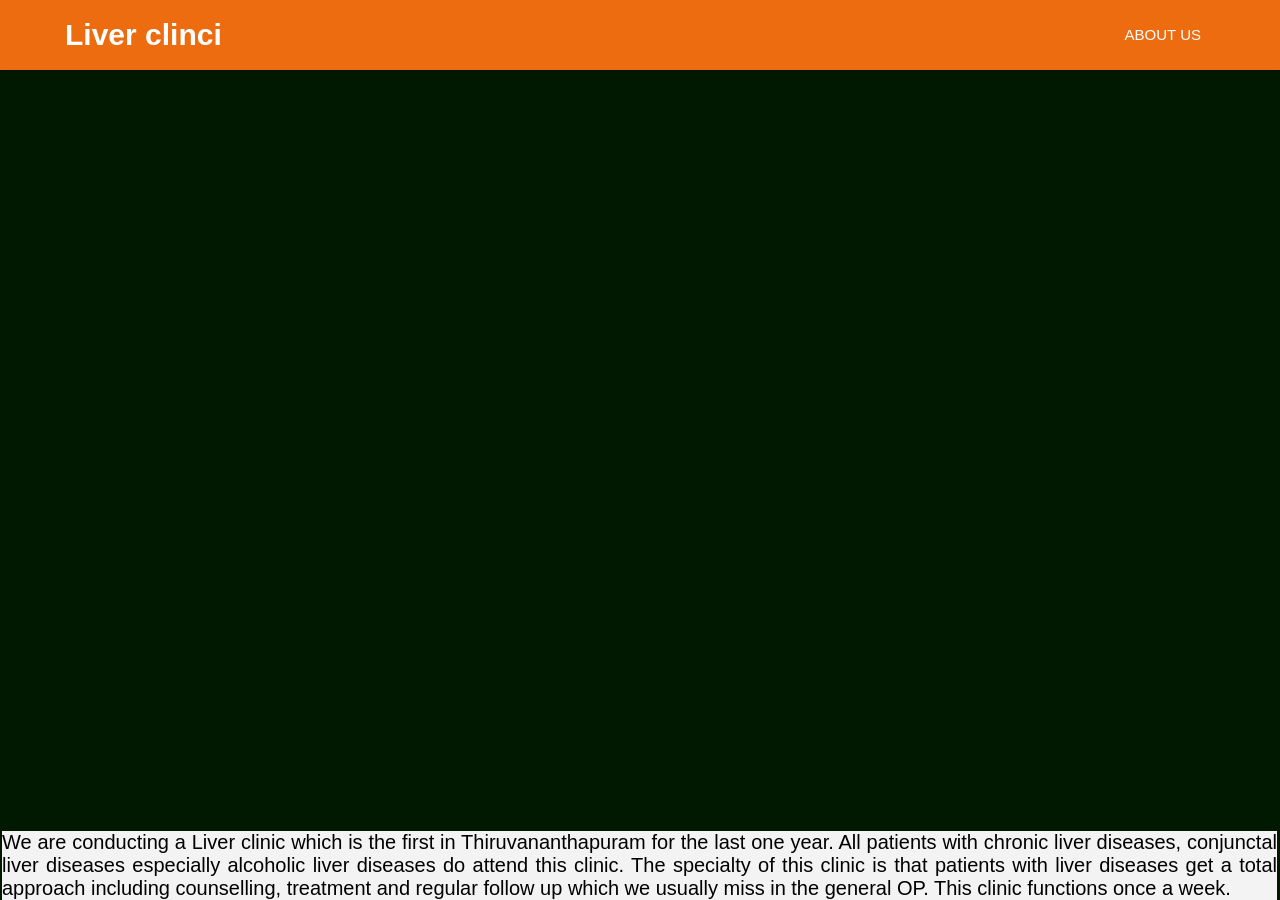
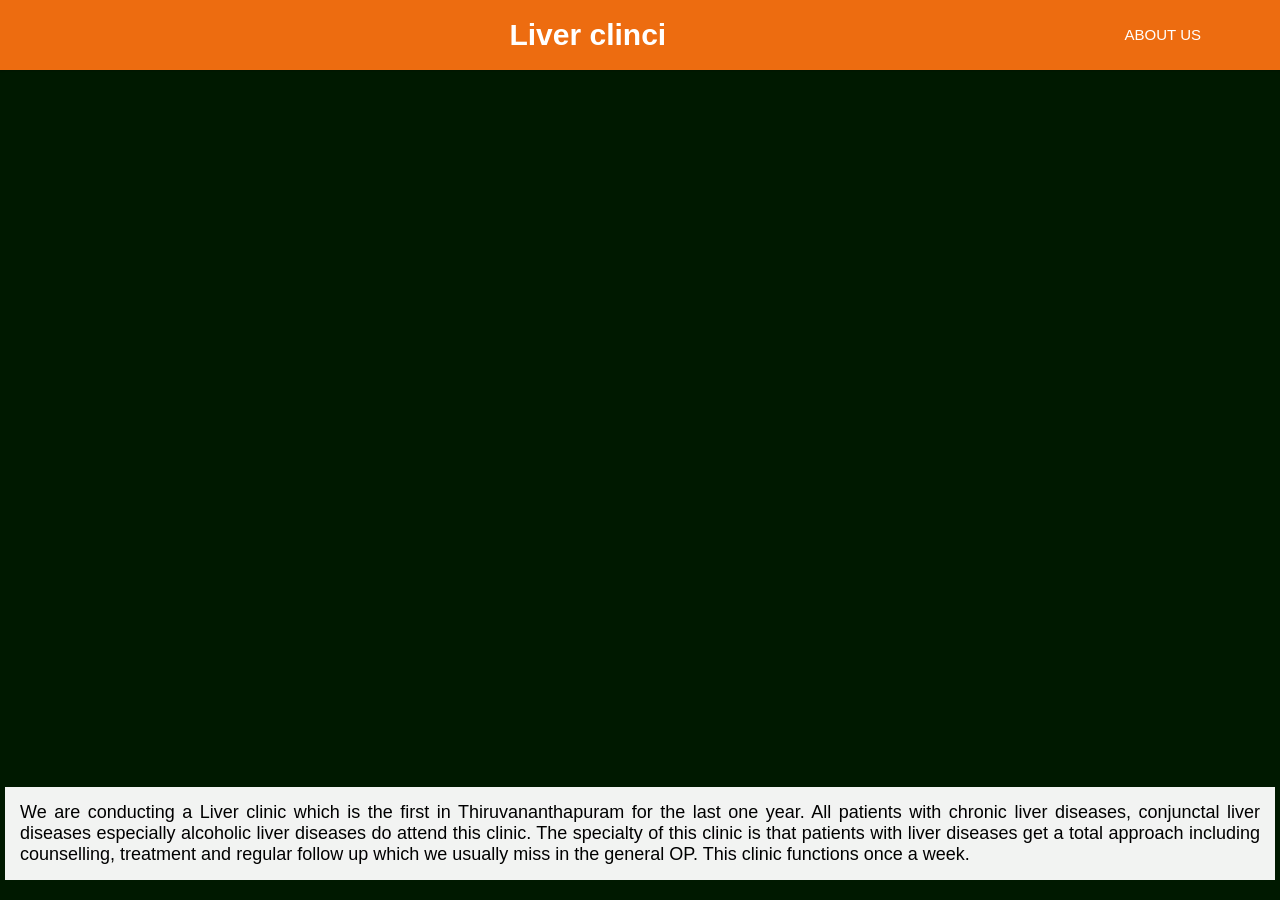

Update style.css

--- a/style.css
+++ b/style.css
@@ -1,54 +1,65 @@
 /* Googlefont Poppins CDN Link */
 @import url('https://fonts.googleapis.com/css2?family=Poppins:wght@200;300;400;500;600;700&display=swap');
-*{
+
+* {
   margin: 0;
   padding: 0;
   box-sizing: border-box;
   font-family: 'Cambria Math', sans-serif;
 }
-body
-/* background-image */
-{
-  min-height: 100vh;
-  background-image:url('Liver clinci.png');
-  background-repeat: no-repeat;
-  background-color:#001900;
-  }
 
-  /* End background-image */
+body {
+  min-height: 100dvh;
+  background-image: url('Liver clinci.png');
+  background-repeat: no-repeat;
+  background-size: cover;
+  background-position: center;
+  background-color: #001900;
+  overflow-x: clip;
+}
 
 /* paragraph */
-#div{
-	 position:absolute;
-	 bottom:00.5px;
-	 right:3px;
-   left:2px;
-	 background-color:rgba(300,300,300,0.950);
-	 min-width:500px;
-   color:#000000;
-   text-align: justify;
-
-  }
-	 #div{
-  font-size:20px;
-
+#div {
+  position: absolute;
+  bottom: 20px;
+  right: 5px;
+  left: 5px;
+  width: auto;
+  background-color: rgba(255, 255, 255, 0.95);
+  color: #000000;
+  text-align: justify;
+  font-size: 18px;
+  padding: 15px;
 }
-/* End paragraph */
 
+@media (max-width: 768px) {
+  #div {
+    font-size: 15px;
+    padding: 12px;
+  }
+}
 
-/*  Header (Navigationbar) */
-nav{
+@media (max-width: 480px) {
+  #div {
+    font-size: 13px;
+    padding: 10px;
+    bottom: 5px;
+  }
+}
+
+/* Header (Navigationbar) */
+nav {
   position: sticky;
   top: 0;
   left: 0;
   width: 100%;
-  height: 100%;
   height: 70px;
-  background:#ed6c10;
+  background: #ed6c10;
   box-shadow: 0 1px 2px rgba(0, 0, 0, 0.2);
   z-index: 99;
 }
-nav .navbar{
+
+nav .navbar {
   height: 100%;
   max-width: 1250px;
   width: 100%;
@@ -56,31 +67,38 @@ nav .navbar{
   align-items: center;
   justify-content: space-between;
   margin: auto;
-
   padding: 0 50px;
+  gap: 10px;
 }
+
 .navbar .logo {
   font-size: 30px;
   color: #fff;
   text-decoration: none;
   font-weight: 600;
+  white-space: nowrap;
+  overflow: hidden;
+  text-overflow: ellipsis;
+  min-width: 0;
+  flex-shrink: 1;
 }
-nav .navbar .nav-links{
+
+nav .navbar .nav-links {
   line-height: 70px;
   height: 100%;
 }
-nav .navbar .links{
+
+nav .navbar .links {
   display: flex;
 }
-nav .navbar .links li{
+
+nav .navbar .links li {
   position: relative;
   display: flex;
   align-items: center;
   justify-content: space-between;
   list-style: none;
   padding: 0 14px;
-}
-nav .navbar .links li {
   height: 100%;
   text-decoration: none;
   white-space: nowrap;
@@ -88,23 +106,8 @@ nav .navbar .links li {
   font-size: 15px;
   font-weight: 500;
 }
-.links li:hover .home-arrow,
-.links li:hover .htmlcss-arrow,
-.links li:hover .js-arrow{
-  transform: rotate(180deg);
-  }
 
-nav .navbar .links li .arrow{
-
-  height: 100%;
-  width: 22px;
-  line-height: 70px;
-  text-align: center;
-  display: inline-block;
-  color: #fff;
-  transition: all 0.3s ease;
-}
-nav .navbar .links li .sub-menu{
+nav .navbar .links li .sub-menu {
   position: absolute;
   top: 70px;
   left: 0;
@@ -116,29 +119,67 @@ nav .navbar .links li .sub-menu{
   z-index: 2;
 }
 
-.navbar .nav-links .sidebar-logo{
+/* menu / close icons - hidden on desktop, shown on mobile */
+#menu-icon,
+#close-icon {
   display: none;
+  color: #fff;
+  font-size: 28px;
+  cursor: pointer;
+  flex-shrink: 0;
 }
-.navbar .bx-menu{
-  display: none;
-}
-@media (max-width:920px) {
-  nav .navbar{
+
+/* Tablet and mobile */
+@media (max-width: 920px) {
+  nav .navbar {
     max-width: 100%;
     padding: 0 25px;
   }
 
-  nav .navbar .logo a{
-    font-size: 27px;
+  #menu-icon {
+    display: block;
   }
-  nav .navbar .links li{
-    padding: 0 10px;
-    white-space: nowrap;
+
+  nav .navbar .nav-links {
+    position: fixed;
+    top: 0;
+    left: -100%;
+    width: 250px;
+    height: 100dvh;
+    background: #ed6c10;
+    line-height: normal;
+    padding: 20px;
+    transition: left 0.3s ease;
+    z-index: 100;
   }
-  nav .navbar .links li a{
-    font-size: 15px;
+
+  nav .navbar .nav-links.active {
+    left: 0;
+  }
+
+  #close-icon {
+    display: block;
+    margin-bottom: 20px;
+  }
+
+  nav .navbar .links {
+    flex-direction: column;
+    width: 100%;
+  }
+
+  nav .navbar .links li {
+    padding: 10px 0;
+    height: auto;
   }
 }
-@media (max-width:800px){
+
+/* Mobile */
+@media (max-width: 480px) {
+  nav .navbar {
+    padding: 0 15px;
+  }
+
+  .navbar .logo {
+    font-size: 20px;
+  }
 }
-/*  End Header (Navigationbar) */
